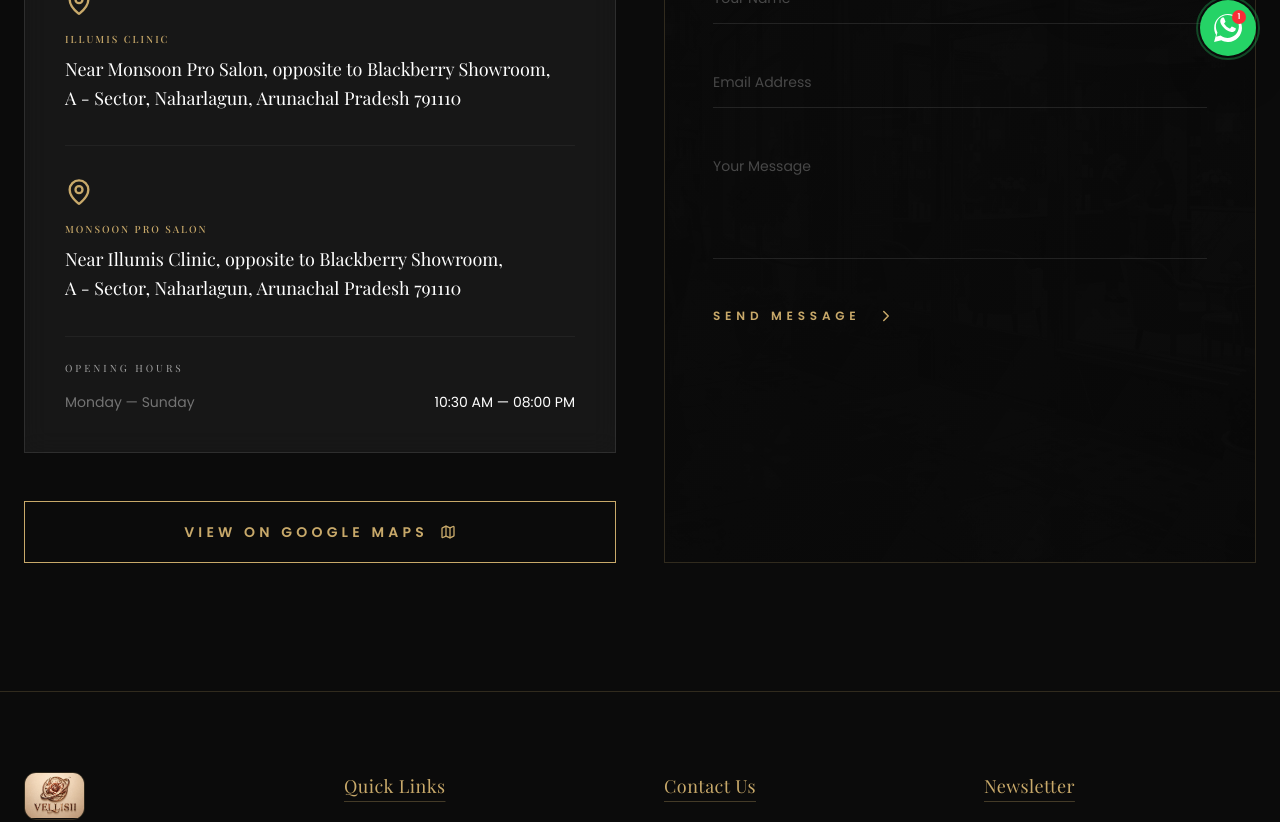
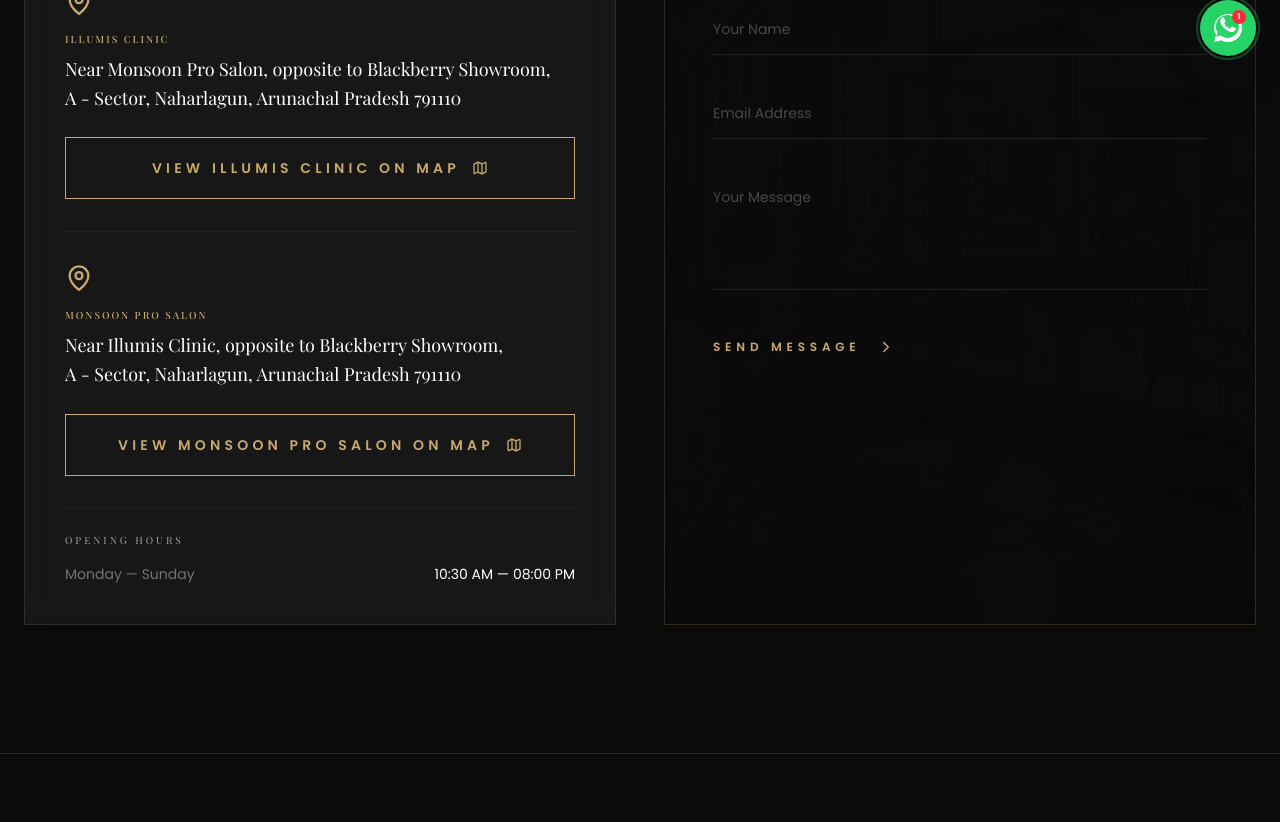
Before and after one commit to Gkishan5499/vellisii-salon, a React (Vite) app: page /contact in a window 1280 px wide. Shown: the part 720-1542 px from the top of the page. Built offline with nearby package versions, Linux system fonts and the light colour scheme; a web font is replaced by a local one.

Commit message:
changes in contact page

```diff
--- a/src/pages/Contact.tsx
+++ b/src/pages/Contact.tsx
@@ -52,6 +52,13 @@
                   Near Monsoon Pro Salon, opposite to Blackberry Showroom,<br />
                   A - Sector, Naharlagun, Arunachal Pradesh 791110
                 </p>
+                <br/>
+                 <button className="w-full py-5 border border-gold text-gold hover:bg-gold hover:text-luxury-black transition-all font-bold tracking-[0.3em] text-sm cursor-pointer uppercase flex items-center justify-center space-x-3"
+              onClick={() => { window.open(" https://maps.app.goo.gl/FcCV9ktkpXGJGw327") }}>
+              <span>View Illumis Clinic on Map </span>
+              <MapIcon size={16} />
+            </button>
+
               </div>
 
               <div className="border-t border-white/5 pt-8">
@@ -61,6 +68,12 @@
                   Near Illumis Clinic, opposite to Blackberry Showroom,<br />
                   A - Sector, Naharlagun, Arunachal Pradesh 791110
                 </p>
+                <br/>
+                <button className="w-full py-5 border border-gold text-gold hover:bg-gold hover:text-luxury-black transition-all font-bold tracking-[0.3em] text-sm cursor-pointer uppercase flex items-center justify-center space-x-3"
+                  onClick={() => { window.open("https://maps.app.goo.gl/6QNbn2c5FpKNjs5x6") }}>
+                  <span>View Monsoon Pro Salon on Map</span>
+                  <MapIcon size={16} />
+                </button>
               </div>
 
               <div className="pt-6 border-t border-white/5">
@@ -73,12 +86,6 @@
                 </div>
               </div>
             </div>
-
-            <button className="w-full py-5 border border-gold text-gold hover:bg-gold hover:text-luxury-black transition-all font-bold tracking-[0.3em] text-sm cursor-pointer uppercase flex items-center justify-center space-x-3"
-              onClick={() => { window.open("https://maps.app.goo.gl/xcKHEJuZ4gZRBqxL8") }}>
-              <span>View on Google Maps</span>
-              <MapIcon size={16} />
-            </button>
           </div>
 
           {/* Contact Form / Map Placeholder */}
```
